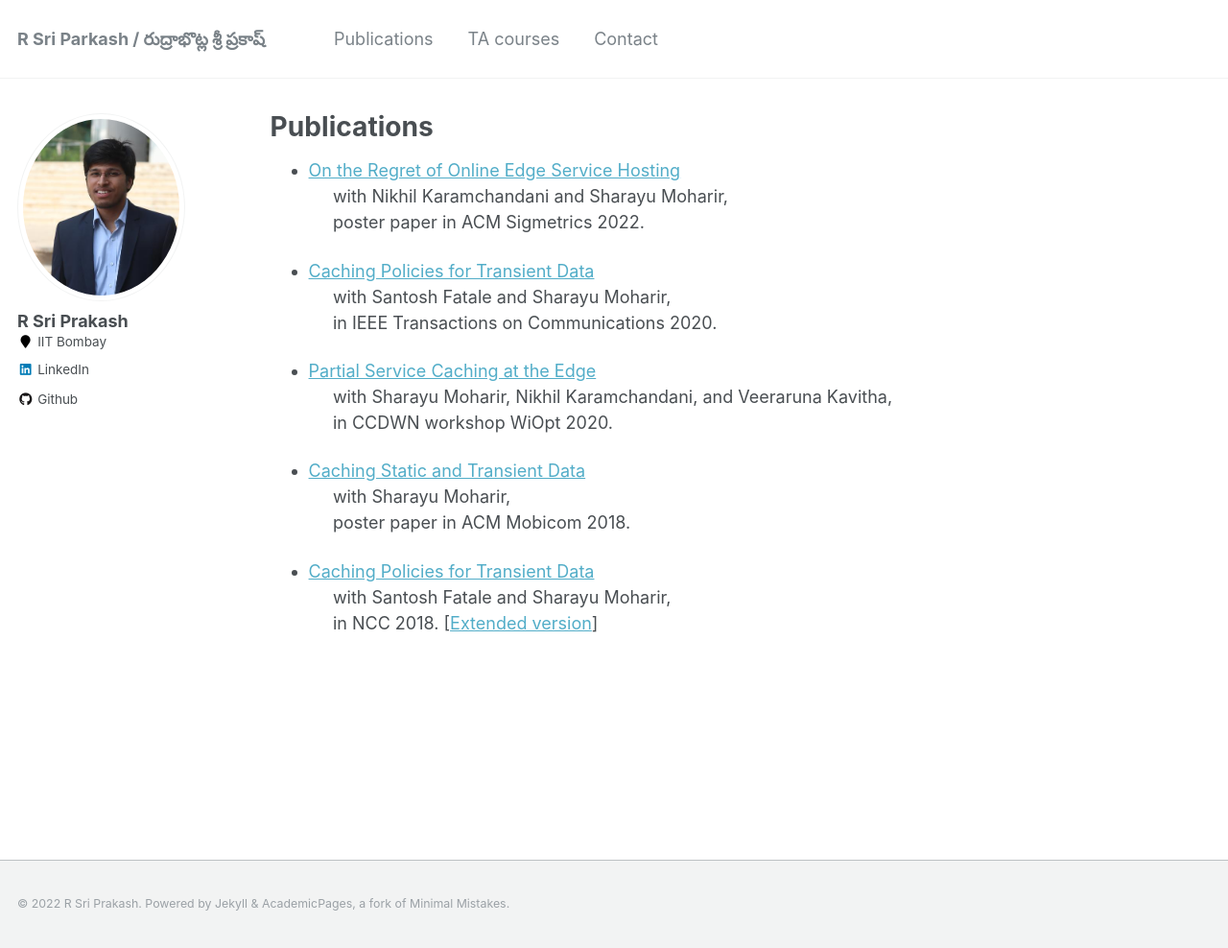
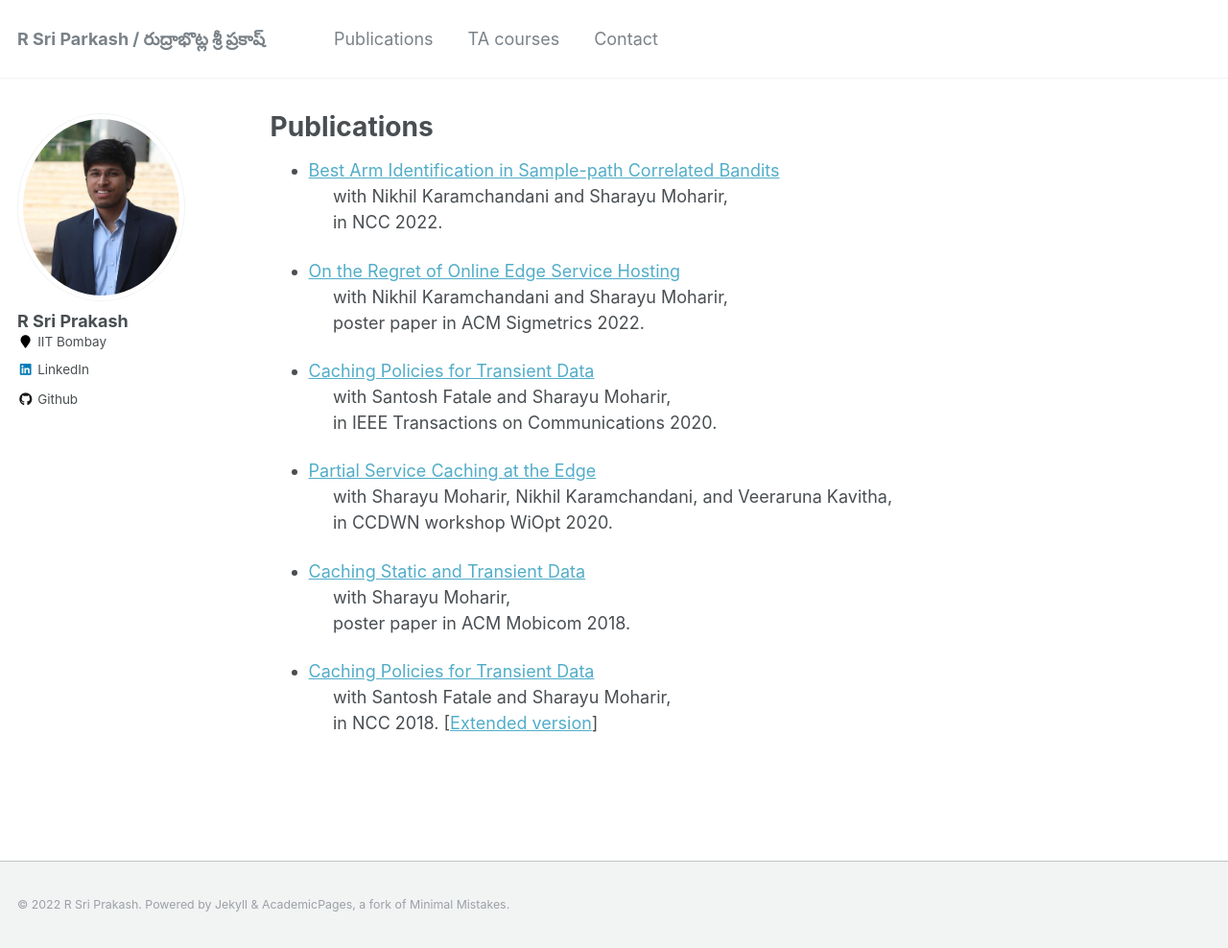
Before and after one commit to rsriprakash/rsriprakash.github.io, a Jekyll site: the page built from _pages/publications.md, in a window 1280 px wide and 988 px high. Shown: the whole window at 96% size. Built offline with Jekyll 4.4.1, drawn with Linux system fonts in a browser that asks for light colours.

Commit message:
added publication

```diff
--- a/_pages/publications.md
+++ b/_pages/publications.md
@@ -6,6 +6,10 @@ author_profile: true
 redirect_from:
   - /publications
 ---
+* [Best Arm Identification in Sample-path Correlated Bandits](http://rsriprakash.github.io/files/NCC_2022.pdf)<br>
+    &nbsp;&nbsp;&nbsp;&nbsp; with Nikhil Karamchandani and Sharayu Moharir,<br>
+    &nbsp;&nbsp;&nbsp;&nbsp; in NCC 2022.
+
 * [On the Regret of Online Edge Service Hosting](http://rsriprakash.github.io/files/sig_2022.pdf)<br>
 		&nbsp;&nbsp;&nbsp;&nbsp; with Nikhil Karamchandani and Sharayu Moharir,<br>
     &nbsp;&nbsp;&nbsp;&nbsp; poster paper in ACM Sigmetrics 2022.
```
Also changed, not shown: 1 other file.
